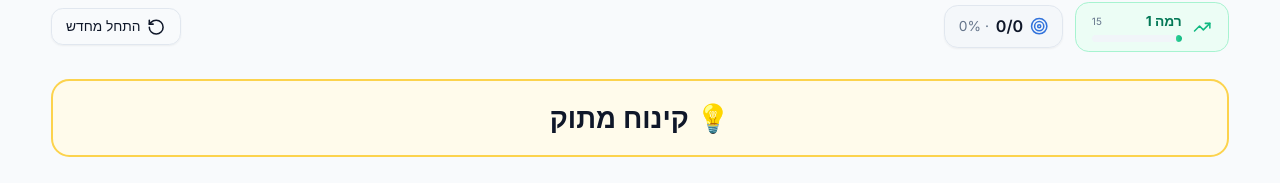
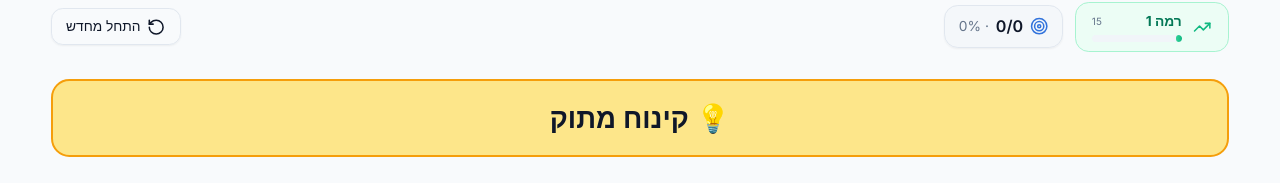
Before and after one commit to rawan28/rebrain, a React (Vite) app: page /word in a window 1280 px wide. Both pictures are taken after a click on the button "התחל לשחק". Shown: the part 280-463 px from the top of the page. Built offline with nearby package versions, Linux system fonts and the light colour scheme; no server answers.

Commit message:
File changes

```diff
--- a/src/pages/WordComplete.jsx
+++ b/src/pages/WordComplete.jsx
@@ -181,7 +181,7 @@ export default function WordComplete() {
 
       <div className="flex flex-col items-center gap-6">
         {/* Hint */}
-        <div className="w-full bg-amber-50 border-2 border-amber-300 rounded-2xl px-6 py-4 text-center">
+        <div className="w-full bg-amber-200 border-2 border-amber-500 rounded-2xl px-6 py-4 text-center">
           <p className="text-foreground text-xl md:text-2xl font-semibold leading-relaxed">
             💡 {question.hint}
           </p>
```
